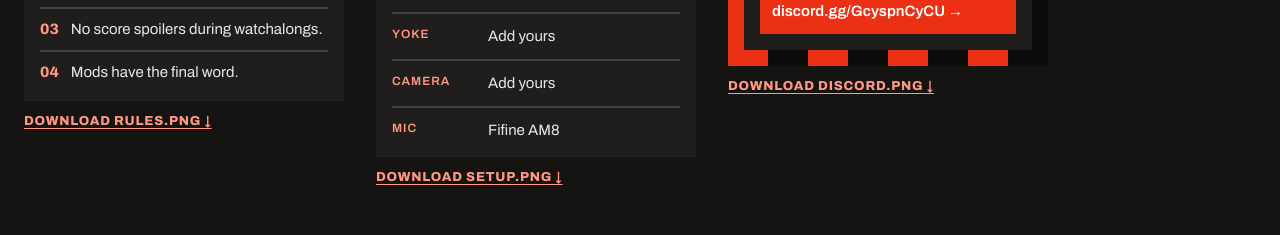
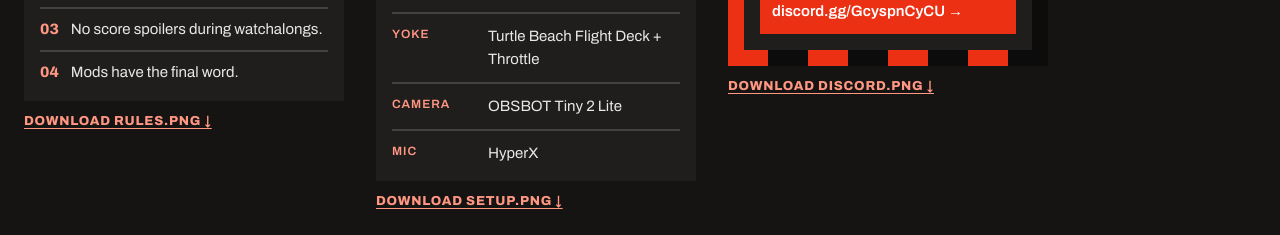
Before and after one commit to Akoredeolu/gametimewes-overlays, a plain HTML site: page panels/index.html in a window 1280 px wide. Shown: the part 789-1024 px from the top of the page. Before the commit the page ends 1001 px from the top, so only its background shows below. Drawn offline with Linux system fonts and the light colour scheme.

Commit message:
Setup panel: add yoke and camera
Co-Authored-By: Claude Opus 5.5 <noreply@anthropic.com>
Claude-Session: https://claude.ai/code/session_01QHYbKfo8avcPEj3kAuyB7b

```diff
--- a/panels/index.html
+++ b/panels/index.html
@@ -66,9 +66,9 @@
 <div style="display:grid;grid-template-columns:96px 1fr;padding:0 16px 4px;font-size:15px;color:var(--color-neutral-200);">
 <div style="padding:11px 0;border-bottom:2px solid var(--color-neutral-800);font-size:12px;letter-spacing:.08em;text-transform:uppercase;font-weight:600;color:var(--color-accent-400);">CPU</div><div style="padding:11px 0;border-bottom:2px solid var(--color-neutral-800);">Intel i9-13900K</div>
 <div style="padding:11px 0;border-bottom:2px solid var(--color-neutral-800);font-size:12px;letter-spacing:.08em;text-transform:uppercase;font-weight:600;color:var(--color-accent-400);">GPU</div><div style="padding:11px 0;border-bottom:2px solid var(--color-neutral-800);">NVIDIA RTX 4060</div>
-<div style="padding:11px 0;border-bottom:2px solid var(--color-neutral-800);font-size:12px;letter-spacing:.08em;text-transform:uppercase;font-weight:600;color:var(--color-accent-400);">Yoke</div><div style="padding:11px 0;border-bottom:2px solid var(--color-neutral-800);">Add yours</div>
-<div style="padding:11px 0;border-bottom:2px solid var(--color-neutral-800);font-size:12px;letter-spacing:.08em;text-transform:uppercase;font-weight:600;color:var(--color-accent-400);">Camera</div><div style="padding:11px 0;border-bottom:2px solid var(--color-neutral-800);">Add yours</div>
-<div style="padding:11px 0;font-size:12px;letter-spacing:.08em;text-transform:uppercase;font-weight:600;color:var(--color-accent-400);">Mic</div><div style="padding:11px 0;">Fifine AM8</div>
+<div style="padding:11px 0;border-bottom:2px solid var(--color-neutral-800);font-size:12px;letter-spacing:.08em;text-transform:uppercase;font-weight:600;color:var(--color-accent-400);">Yoke</div><div style="padding:11px 0;border-bottom:2px solid var(--color-neutral-800);">Turtle Beach Flight Deck + Throttle</div>
+<div style="padding:11px 0;border-bottom:2px solid var(--color-neutral-800);font-size:12px;letter-spacing:.08em;text-transform:uppercase;font-weight:600;color:var(--color-accent-400);">Camera</div><div style="padding:11px 0;border-bottom:2px solid var(--color-neutral-800);">OBSBOT Tiny 2 Lite</div>
+<div style="padding:11px 0;font-size:12px;letter-spacing:.08em;text-transform:uppercase;font-weight:600;color:var(--color-accent-400);">Mic</div><div style="padding:11px 0;">HyperX</div>
 </div>
 </div>
 
```
Also changed, not shown: panels/png/setup.png.
